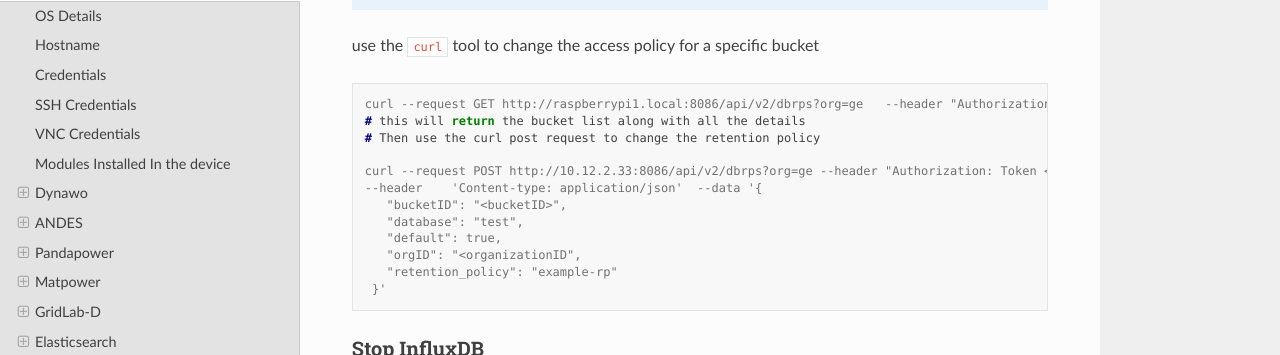
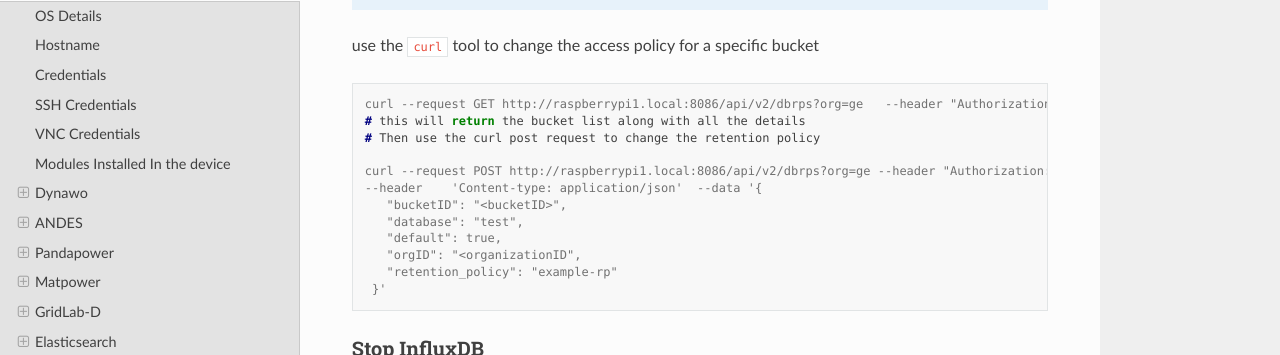
Before and after one commit to suresh-iitr/setup, a Sphinx documentation site: the page built from docs/source/raspberrypi1.rst, in a window 1280 px wide and 900 px high, scrolled down 14376 px. Shown: the part 96-451 px from the top of the window. Built offline with Sphinx 7.4.7 and the Read the Docs theme 2.0.0, drawn with Linux system fonts in a browser that asks for light colours; some of the changed lines change nothing that is shown.

Commit message:
Update raspberrypi1.rst

```diff
--- a/docs/source/raspberrypi1.rst
+++ b/docs/source/raspberrypi1.rst
@@ -773,7 +773,7 @@ use the ``curl`` tool to change the access policy for a specific bucket
    # this will return the bucket list along with all the details
    # Then use the curl post request to change the retention policy
 
-   curl --request POST http://10.12.2.33:8086/api/v2/dbrps?org=ge --header "Authorization: Token <``token``>" \
+   curl --request POST http://raspberrypi1.local:8086/api/v2/dbrps?org=ge --header "Authorization: Token <``token``>" \
    --header    'Content-type: application/json'  --data '{
       "bucketID": "<bucketID>",
       "database": "test",
```
